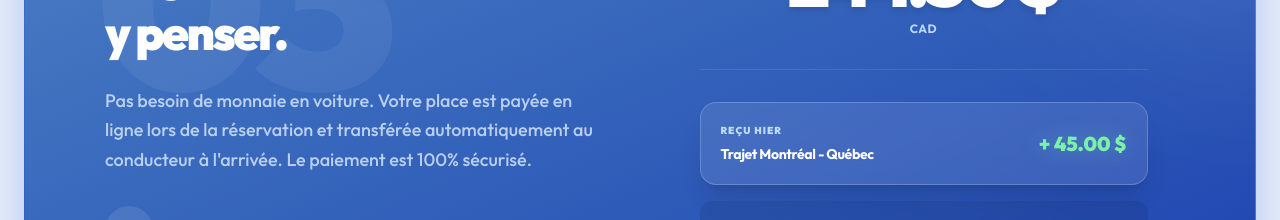
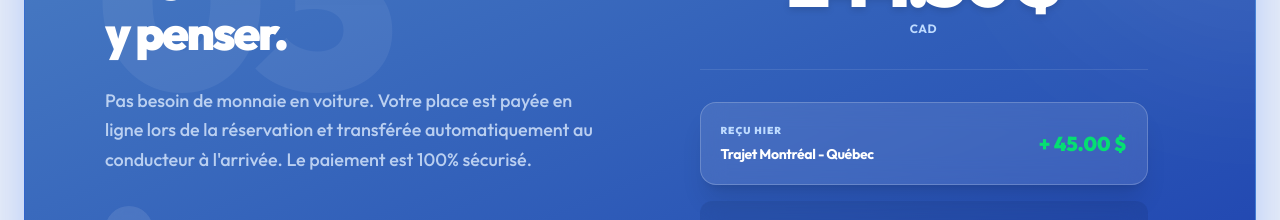
Before and after one commit to artsiders/wigo-express, a Next.js app: page / in a window 1280 px wide. Shown: the part 3380-3600 px from the top of the page. Built offline with nearby package versions, Linux system fonts and the light colour scheme.

Commit message:
Refactor WigoExpress component to remove hover scale effect on card for improved interaction consistency and update text color for better visibility.

```diff
--- a/app/page.tsx
+++ b/app/page.tsx
@@ -659,7 +659,7 @@ export default function WigoExpress() {
                 </div>
 
                 <div className="space-y-4 w-full">
-                  <div className="bg-white/10 w-full p-5 rounded-2xl backdrop-blur-md border border-white/20 flex justify-between items-center transform transition-all hover:scale-[1.02] cursor-pointer shadow-xl">
+                  <div className="bg-white/10 w-full p-5 rounded-2xl backdrop-blur-md border border-white/20 flex justify-between items-center transform transition-all shadow-xl">
                     <div className="text-left">
                       <p className="text-[10px] font-black text-blue-200 uppercase tracking-widest mb-1.5">
                         Reçu hier
@@ -669,7 +669,7 @@ export default function WigoExpress() {
                       </p>
                     </div>
                     <div className="text-right shrink-0 ml-2">
-                      <p className="font-black text-xl text-green-300 drop-shadow-[0_0_10px_rgba(134,239,172,0.3)]">
+                      <p className="font-black text-xl text-green-400">
                         + 45.00 $
                       </p>
                     </div>
```
